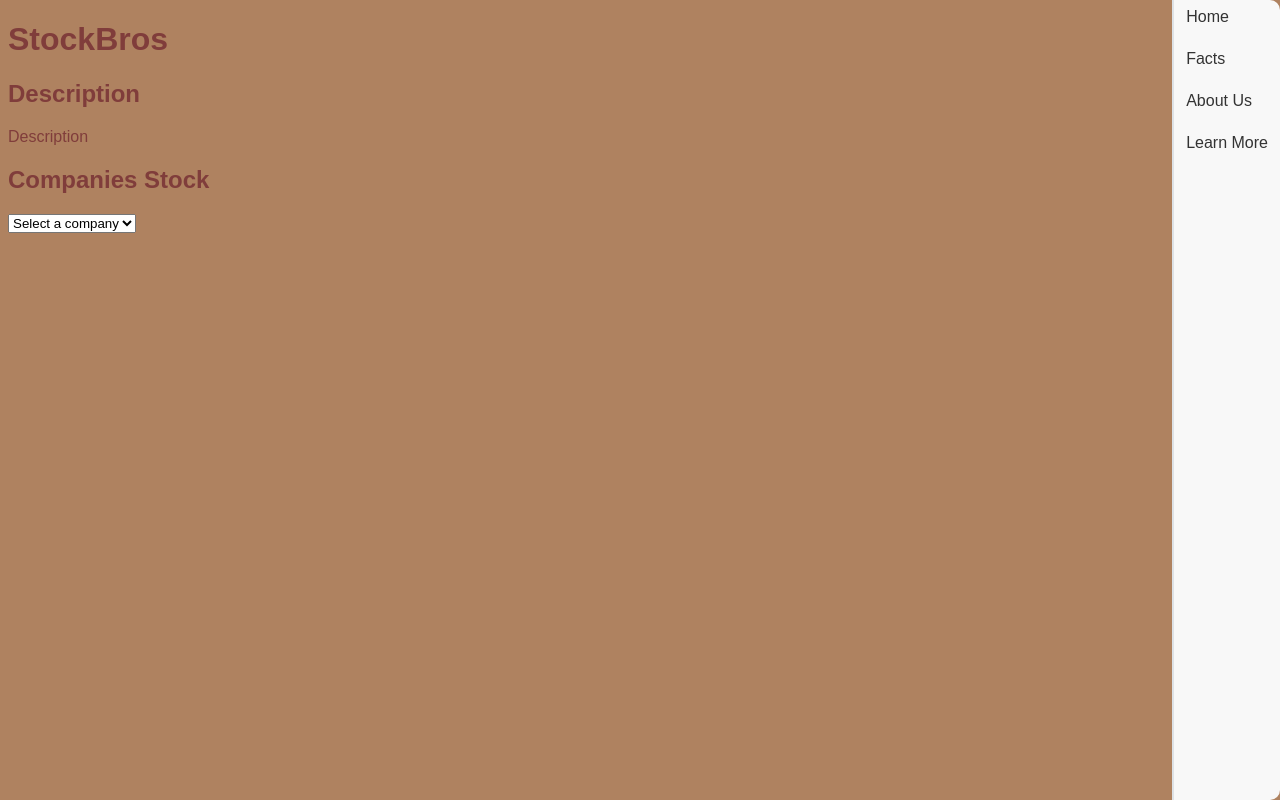
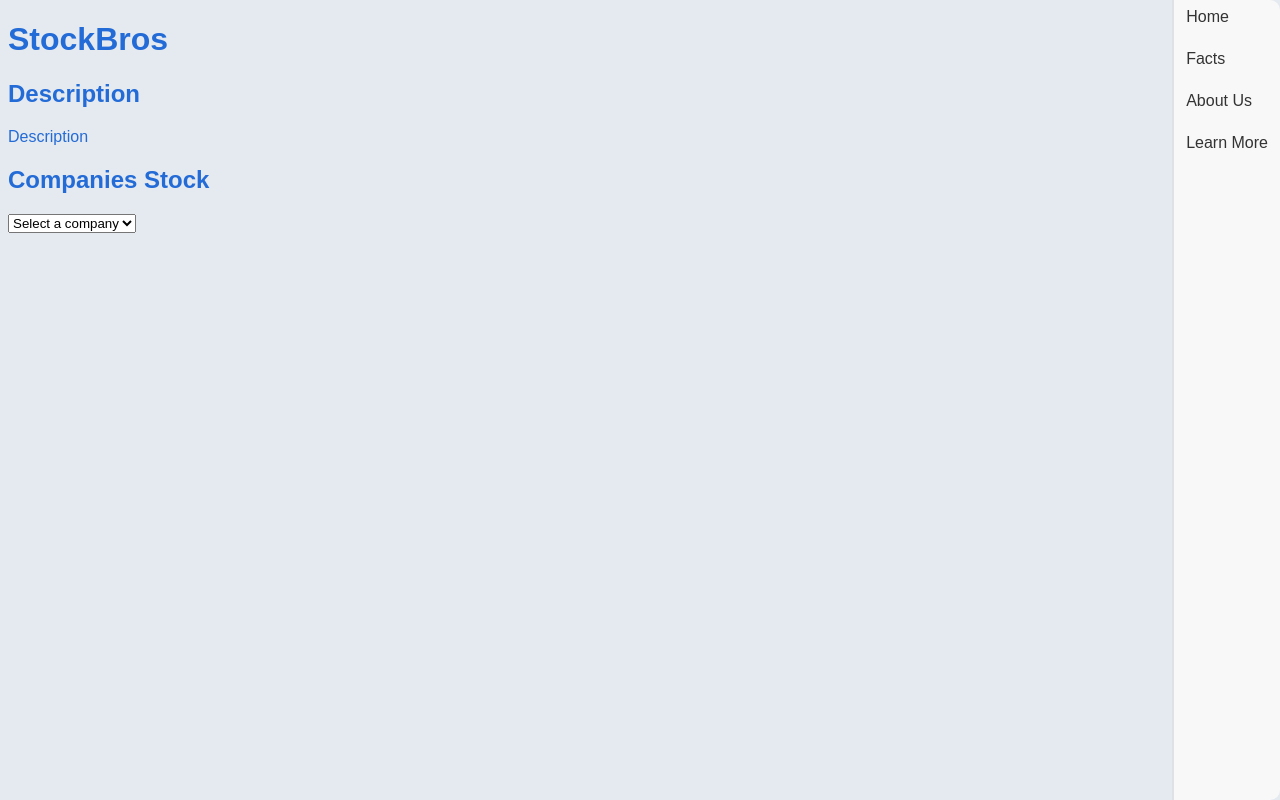
Before and after one commit to BYTE-Club-CCNY/StockBros, a React (Vite) app in the folder ByteProject/my-react-app/: page / in a window 1280 px wide. Built offline with nearby package versions, Linux system fonts and the light colour scheme.

Commit message:
Change Color

```diff
--- a/ByteProject/my-react-app/src/index.css
+++ b/ByteProject/my-react-app/src/index.css
@@ -1,6 +1,6 @@
 body {
-  background-color: #AF8260; /* @MudassirSami27 this is where i adjusted the background color */
-  color: #803D3B;
+  background-color: #e5e9f0; /* I changed the color */
+  color: #236bd6;
   font-family: Arial, sans-serif; /* Clean and simple font */
 }
 
```
